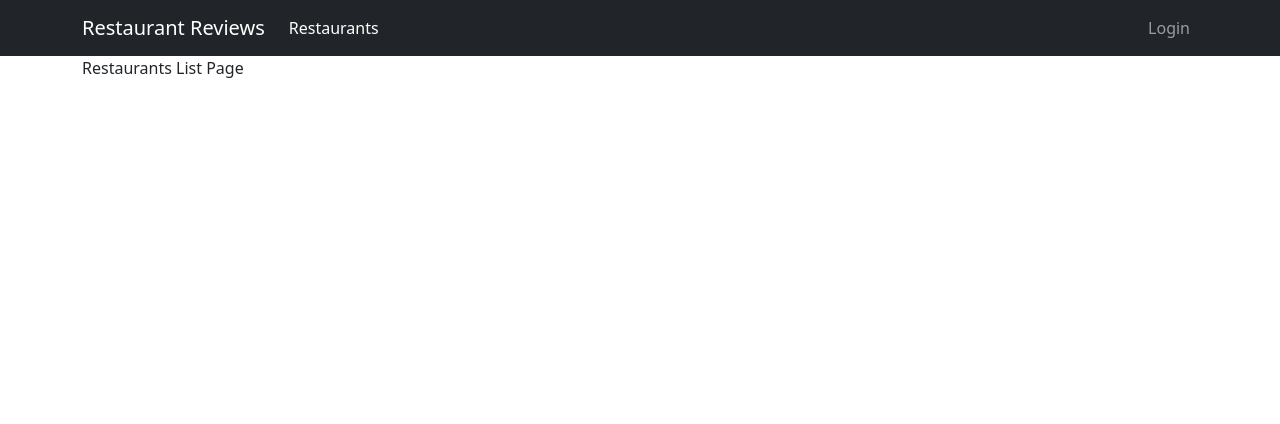
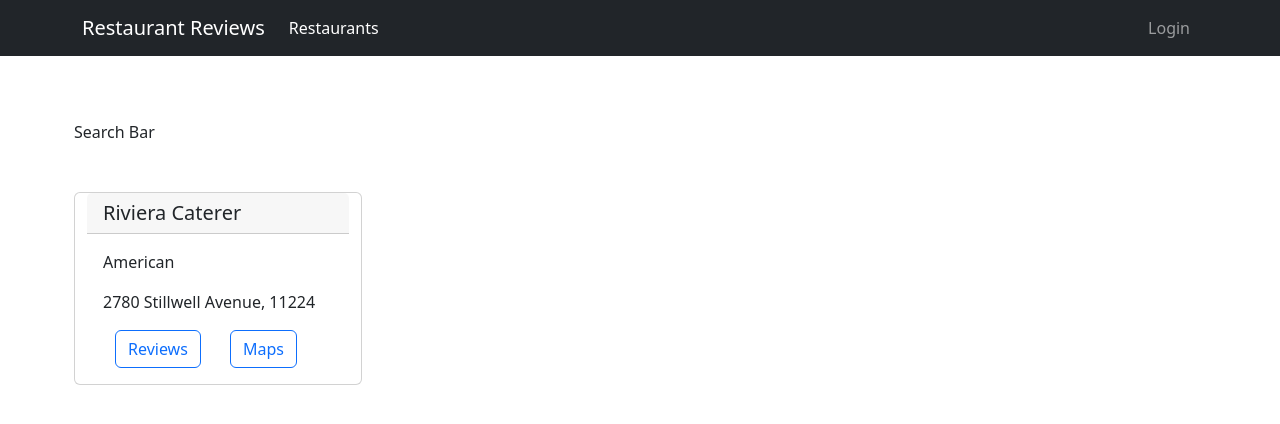
Before and after one commit to salbihmustafa/mern-restaurants, a React (Create React App) app in the folder frontend/: page /restaurants in a window 1280 px wide. Shown: the top 424 px of the page. Built offline with nearby package versions, Linux system fonts and the light colour scheme.

Commit message:
setup sass and updates to card

```diff
--- a/frontend/src/App.js
+++ b/frontend/src/App.js
@@ -23,7 +23,7 @@ function App() {
     return (
         <div className="App">
             <Navigation logout={logout} user={user}/>
-            <Container>
+            <Container className="p-3">
                 <Row>
                     <Routes>
                         <Route path='*' element={<Navigate to='/restaurants' replace/>}/>
--- a/frontend/src/App.scss
+++ b/frontend/src/App.scss
@@ -1 +1,2 @@
 @import "~bootstrap/scss/bootstrap";
+@import "sass/main.scss";
--- /dev/null
+++ b/frontend/src/components/Cards/RestaurantCard.js
@@ -0,0 +1,29 @@
+import {Button, Card, Container, Row, Col} from "react-bootstrap";
+
+const RestaurantCard = ({restaurantTitle, cuisineText, addressText}) => {
+    return (
+        <Card style={{width: '18rem'}}>
+            <Card.Header as="h5">{restaurantTitle}</Card.Header>
+            <Card.Body>
+                <Card.Text>
+                    {cuisineText}
+                </Card.Text>
+                <Card.Text>
+                    {addressText}
+                </Card.Text>
+                <Container>
+                    <Row>
+                        <Col>
+                            <Button variant="outline-primary">Reviews</Button>
+                        </Col>
+                        <Col>
+                            <Button variant="outline-primary">Maps</Button>
+                        </Col>
+                    </Row>
+                </Container>
+            </Card.Body>
+        </Card>
+    )
+}
+
+export default RestaurantCard;
--- a/frontend/src/components/Navigation.js
+++ b/frontend/src/components/Navigation.js
@@ -3,11 +3,10 @@ import {LinkContainer} from "react-router-bootstrap";
 
 const Navigation = ({logout, user}) => {
     return (
-        <>
         <Navbar collapseOnSelect expand="lg" bg="dark" variant="dark">
             <Container>
                 <Navbar.Brand href="/restaurants">Restaurant Reviews</Navbar.Brand>
-                    <Navbar.Toggle aria-controls="responsive-navbar-nav" />
+                <Navbar.Toggle aria-controls="responsive-navbar-nav"/>
                 <Navbar.Collapse id="responsive-navbar-nav">
                     <Nav className="me-auto">
                         <LinkContainer to={"/restaurants"}>
@@ -28,7 +27,7 @@ const Navigation = ({logout, user}) => {
                 </Navbar.Collapse>
             </Container>
         </Navbar>
-        </>
+
     )
 }
 
--- a/frontend/src/pages/RestaurantList.js
+++ b/frontend/src/pages/RestaurantList.js
@@ -1,8 +1,19 @@
+import {Container, Row} from "react-bootstrap";
+import RestaurantCard from "../components/Cards/RestaurantCard";
+
 const RestaurantList = () => {
+
     return (
-        <div>
-            Restaurants List Page
-        </div>
+        <>
+            <Container className="pb-5 pt-5">
+                <Row>Search Bar</Row>
+            </Container>
+            <Container>
+                <Row>
+                    <RestaurantCard restaurantTitle="Riviera Caterer" cuisineText="American" addressText="2780 Stillwell Avenue, 11224"/>
+                </Row>
+            </Container>
+        </>
     )
 }
 
--- /dev/null
+++ b/frontend/src/sass/components/_all.scss
@@ -0,0 +1 @@
+@import "_cards.scss";
--- /dev/null
+++ b/frontend/src/sass/main.scss
@@ -0,0 +1,3 @@
+@import "base/_all.scss";
+@import "components/_all.scss";
+@import "layout/_all.scss";
```
Also changed, not shown: frontend/src/sass/base/_all.scss (added), frontend/src/sass/components/_cards.scss (added), frontend/src/sass/layout/_all.scss (added), 1 other file (tests, documents, lock files or other folders). Lines whose indentation alone changed are shown as unchanged.
